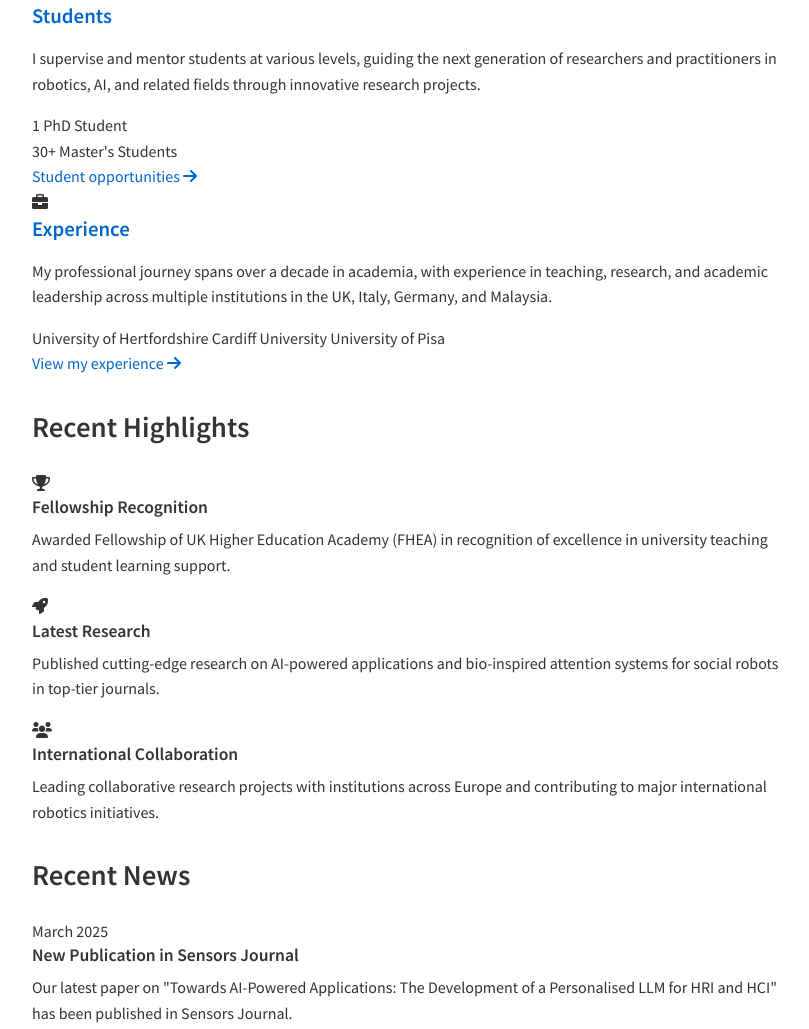
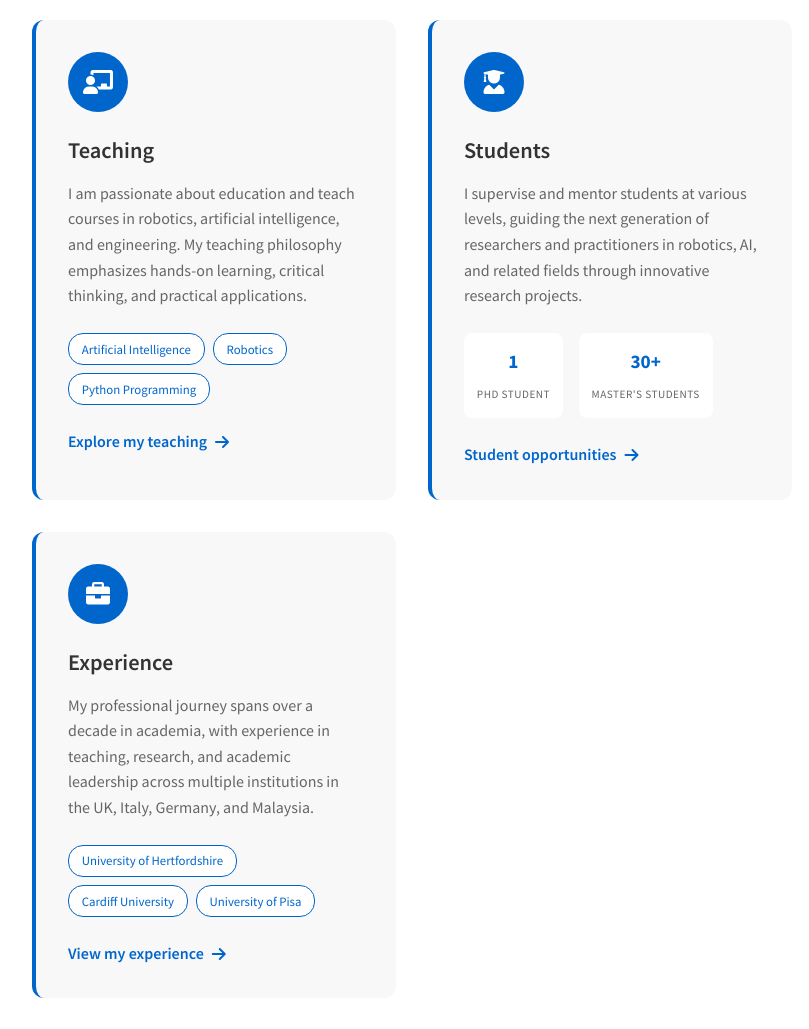
Before and after one commit to azaraki/azaraki.github.io, a plain HTML site: page index.html in a window 1280 px wide. Shown: the part 1282-2311 px from the top of the page, without its empty margins (228-1037 px from the left). Drawn offline with Linux system fonts and the light colour scheme.

Commit message:
refactoring

```diff
--- a/styles.css
+++ b/styles.css
@@ -929,6 +929,317 @@ html {
     font-weight: 600 !important;
 }
 
+/* Landing page overview sections */
+.overview-sections {
+    margin: 4rem 0;
+}
+
+.overview-grid {
+    display: grid;
+    grid-template-columns: repeat(auto-fit, minmax(350px, 1fr));
+    gap: 2rem;
+    margin-top: 2rem;
+}
+
+.overview-item {
+    background: #f8f8f8;
+    padding: 2rem;
+    border-radius: 12px;
+    border-left: 4px solid #0066cc;
+    transition: all 0.3s ease;
+    position: relative;
+}
+
+.overview-item:hover {
+    transform: translateY(-5px);
+    box-shadow: 0 10px 25px rgba(0,0,0,0.1);
+    background: #f0f0f0;
+}
+
+.overview-icon {
+    display: flex;
+    align-items: center;
+    justify-content: center;
+    width: 60px;
+    height: 60px;
+    background: #0066cc;
+    color: white;
+    border-radius: 50%;
+    margin-bottom: 1.5rem;
+    font-size: 1.5rem;
+}
+
+.overview-content h3 {
+    margin-bottom: 1rem;
+    font-size: 1.4rem;
+}
+
+.overview-content h3 a {
+    color: #333;
+    text-decoration: none;
+    transition: color 0.2s;
+}
+
+.overview-content h3 a:hover {
+    color: #0066cc;
+    text-decoration: none;
+}
+
+.overview-content p {
+    color: #666;
+    line-height: 1.6;
+    margin-bottom: 1.5rem;
+}
+
+.overview-highlights {
+    display: flex;
+    flex-wrap: wrap;
+    gap: 0.5rem;
+    margin-bottom: 1.5rem;
+}
+
+.highlight-tag {
+    background: white;
+    color: #0066cc;
+    padding: 0.3rem 0.8rem;
+    border-radius: 15px;
+    font-size: 0.8rem;
+    border: 1px solid #0066cc;
+    font-weight: 500;
+}
+
+.overview-stats {
+    display: flex;
+    gap: 1rem;
+    margin-bottom: 1.5rem;
+    flex-wrap: wrap;
+}
+
+.stat-mini {
+    text-align: center;
+    background: white;
+    padding: 0.8rem;
+    border-radius: 8px;
+    min-width: 70px;
+}
+
+.stat-mini .stat-number {
+    display: block;
+    font-size: 1.2rem;
+    font-weight: 700;
+    color: #0066cc;
+    margin-bottom: 0.2rem;
+}
+
+.stat-mini .stat-label {
+    font-size: 0.7rem;
+    color: #666;
+    text-transform: uppercase;
+    letter-spacing: 0.5px;
+}
+
+.overview-link {
+    color: #0066cc;
+    font-weight: 600;
+    text-decoration: none;
+    display: inline-flex;
+    align-items: center;
+    gap: 0.5rem;
+    transition: all 0.2s;
+}
+
+.overview-link:hover {
+    color: #004499;
+    text-decoration: none;
+}
+
+.overview-link i {
+    transition: transform 0.2s;
+}
+
+.overview-item:hover .overview-link i {
+    transform: translateX(3px);
+}
+
+/* Recent highlights section */
+.recent-highlights {
+    margin: 4rem 0;
+    padding: 2rem 0;
+    background: #f8f8f8;
+    border-radius: 12px;
+}
+
+.recent-highlights h2 {
+    text-align: center;
+    margin-bottom: 2rem;
+    color: #333;
+}
+
+.highlights-grid {
+    display: grid;
+    grid-template-columns: repeat(auto-fit, minmax(250px, 1fr));
+    gap: 1.5rem;
+    margin-top: 1.5rem;
+}
+
+.highlight-item {
+    background: white;
+    padding: 1.5rem;
+    border-radius: 10px;
+    display: flex;
+    align-items: flex-start;
+    gap: 1rem;
+    transition: all 0.3s ease;
+}
+
+.highlight-item:hover {
+    transform: translateY(-3px);
+    box-shadow: 0 8px 20px rgba(0,0,0,0.1);
+}
+
+.highlight-icon {
+    display: flex;
+    align-items: center;
+    justify-content: center;
+    width: 40px;
+    height: 40px;
+    background: #0066cc;
+    color: white;
+    border-radius: 50%;
+    font-size: 1rem;
+    flex-shrink: 0;
+}
+
+.highlight-content h4 {
+    color: #333;
+    margin-bottom: 0.5rem;
+    font-size: 1rem;
+}
+
+.highlight-content p {
+    color: #666;
+    font-size: 0.9rem;
+    line-height: 1.5;
+    margin-bottom: 0;
+}
+
+/* News section */
+.news-updates {
+    margin: 4rem 0;
+}
+
+.news-updates h2 {
+    text-align: center;
+    margin-bottom: 2rem;
+    color: #333;
+}
+
+.news-list {
+    max-width: 600px;
+    margin: 0 auto;
+}
+
+.news-item {
+    display: flex;
+    gap: 1.5rem;
+    margin-bottom: 1.5rem;
+    padding: 1.5rem;
+    background: #f8f8f8;
+    border-radius: 10px;
+    align-items: flex-start;
+}
+
+.news-date {
+    font-size: 0.9rem;
+    color: #0066cc;
+    font-weight: 600;
+    width: 100px;
+    flex-shrink: 0;
+}
+
+.news-content h4 {
+    color: #333;
+    margin-bottom: 0.5rem;
+    font-size: 1rem;
+}
+
+.news-content p {
+    color: #666;
+    font-size: 0.9rem;
+    line-height: 1.5;
+    margin-bottom: 0;
+}
+
+/* Contact CTA section */
+.contact-cta {
+    margin: 4rem 0;
+    padding: 3rem 2rem;
+    background: linear-gradient(135deg, #0066cc, #004499);
+    color: white;
+    border-radius: 12px;
+    text-align: center;
+}
+
+.cta-content h2 {
+    color: white;
+    margin-bottom: 1rem;
+    font-size: 1.8rem;
+}
+
+.cta-content p {
+    color: rgba(255,255,255,0.9);
+    font-size: 1.1rem;
+    margin-bottom: 2rem;
+    max-width: 600px;
+    margin-left: auto;
+    margin-right: auto;
+}
+
+.cta-buttons {
+    display: flex;
+    gap: 1rem;
+    justify-content: center;
+    flex-wrap: wrap;
+}
+
+.btn {
+    display: inline-flex;
+    align-items: center;
+    gap: 0.5rem;
+    padding: 1rem 2rem;
+    border-radius: 8px;
+    text-decoration: none;
+    font-weight: 600;
+    transition: all 0.3s ease;
+    border: none;
+    cursor: pointer;
+}
+
+.btn-primary {
+    background: white;
+    color: #0066cc;
+}
+
+.btn-primary:hover {
+    background: #f0f0f0;
+    color: #004499;
+    text-decoration: none;
+    transform: translateY(-2px);
+}
+
+.btn-secondary {
+    background: transparent;
+    color: white;
+    border: 2px solid white;
+}
+
+.btn-secondary:hover {
+    background: white;
+    color: #0066cc;
+    text-decoration: none;
+    transform: translateY(-2px);
+}
+
 /* Responsive adjustments for new content */
 @media (max-width: 768px) {
     .course-header {
@@ -957,4 +1268,40 @@ html {
         width: auto;
         font-size: 1rem;
     }
+
+    /* Landing page responsive */
+    .overview-grid {
+        grid-template-columns: 1fr;
+        gap: 1.5rem;
+    }
+
+    .highlights-grid {
+        grid-template-columns: 1fr;
+    }
+
+    .news-item {
+        flex-direction: column;
+        gap: 1rem;
+    }
+
+    .news-date {
+        width: auto;
+        font-weight: 700;
+        color: #333;
+    }
+
+    .cta-buttons {
+        flex-direction: column;
+        align-items: center;
+    }
+
+    .btn {
+        width: 100%;
+        max-width: 280px;
+        justify-content: center;
+    }
+
+    .contact-cta {
+        padding: 2rem 1rem;
+    }
 }
```
